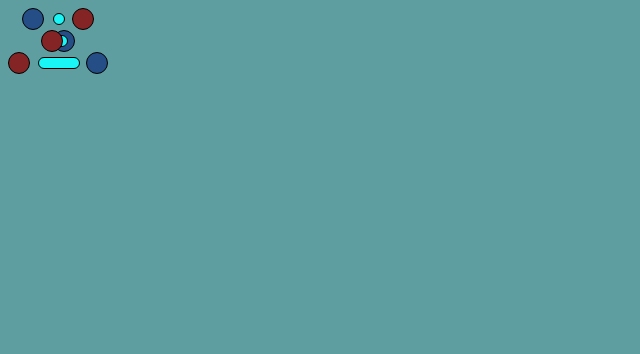
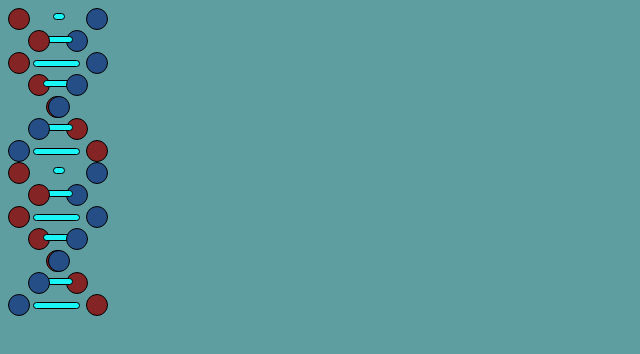
Before and after one commit to laszloadam/JS-tutorial, a plain HTML site: page verticalTimeLineDNA/index.html in a window 1280 px wide. Shown: the whole page, without its empty margins (0-640 px from the left). Drawn offline with Linux system fonts and the light colour scheme.

Commit message:
update ready dna + animation

```diff
--- a/verticalTimeLineDNA/index.html
+++ b/verticalTimeLineDNA/index.html
@@ -23,6 +23,61 @@
         <div class="dnaLine"></div>
         <div class="ball2"></div>
     </div>
+    <div class="dnaBody dna4">
+        <div class="ball1"></div>
+        <div class="dnaLine"></div>
+        <div class="ball2"></div>
+    </div>
+    <div class="dnaBody dna5">
+        <div class="ball1"></div>
+        <div class="dnaLine"></div>
+        <div class="ball2"></div>
+    </div>
+    <div class="dnaBody dna6">
+        <div class="ball1"></div>
+        <div class="dnaLine"></div>
+        <div class="ball2"></div>
+    </div>
+    <div class="dnaBody dna7">
+        <div class="ball1"></div>
+        <div class="dnaLine"></div>
+        <div class="ball2"></div>
+    </div>
+    <div class="dnaBody dna1">
+        <div class="ball1"></div>
+        <div class="dnaLine"></div>
+        <div class="ball2"></div>
+    </div>
+    <div class="dnaBody dna2">
+        <div class="ball1"></div>
+        <div class="dnaLine"></div>
+        <div class="ball2"></div>
+    </div>
+    <div class="dnaBody dna3">
+        <div class="ball1"></div>
+        <div class="dnaLine"></div>
+        <div class="ball2"></div>
+    </div>
+    <div class="dnaBody dna4">
+        <div class="ball1"></div>
+        <div class="dnaLine"></div>
+        <div class="ball2"></div>
+    </div>
+    <div class="dnaBody dna5">
+        <div class="ball1"></div>
+        <div class="dnaLine"></div>
+        <div class="ball2"></div>
+    </div>
+    <div class="dnaBody dna6">
+        <div class="ball1"></div>
+        <div class="dnaLine"></div>
+        <div class="ball2"></div>
+    </div>
+    <div class="dnaBody dna7">
+        <div class="ball1"></div>
+        <div class="dnaLine"></div>
+        <div class="ball2"></div>
+    </div>
     <script src="script.js"></script>
 </body>
 </html>
--- a/verticalTimeLineDNA/style.css
+++ b/verticalTimeLineDNA/style.css
@@ -12,34 +12,44 @@ body {
     border: 1px solid #000000;
     border-radius: 20px;
     transition: all 1s;
+    position: absolute;
+    animation-duration: 4s;
+    animation-iteration-count: infinite;
+    animation-timing-function: linear;
 }
 .ball1 {
-    position: absolute;
     left: 0;
     background-color: rgb(133, 36, 36);
     animation-name: moves1;
-    animation-duration: 4s;
-    animation-iteration-count: infinite;
 }
 .ball2 {
-    position: absolute;
     right: 0;
     background-color: rgb(36, 78, 133);
     animation-name: moves2;
-    animation-duration: 4s;
-    animation-iteration-count: infinite;
 }
+
+
+.dna5 .ball1,.dna6 .ball1, .dna7 .ball1 {
+    background-color: rgb(36, 78, 133);
+}
+.dna5 .ball2,.dna6 .ball2,.dna7 .ball2{
+
+    background-color: rgb(133, 36, 36);
+}
+
+
 .dnaLine {
     position: absolute;
-    width: 40px;
-    height: 10px;
+    width: 45px;
+    height: 5px;
     background-color: rgb(26, 245, 245);
     border: 1px solid #000000;
     border-radius: 20px;
-    margin: 5px 30px;
+    margin: 7.5px 25px;
     animation-name: moveLine1;
     animation-duration: 2s;
     animation-iteration-count: infinite;
+    animation-timing-function: linear;
 }
 
 @keyframes moves1 {
@@ -49,9 +59,9 @@ body {
     100% {left:0px;z-index:-1}
 }
 @keyframes moveLine1 {
-    0% {width:40px}
+    0% {width:45px}
     50% {width:10px; margin:5px 45px}
-    100% {width:40px}
+    100% {width:45px}
 }
 @keyframes moves2 {
     0% {right:0px;z-index:-1}
@@ -59,15 +69,30 @@ body {
     50% {right:80px;z-index:1}
     100% {right:0px;z-index:1}
 }
-.dna2 .ball1, .dna2 .ball2 {
+
+
+.dna2 .dnaLine, .dna6 .dnaLine{
     animation-delay: .5s;
 }
-.dna2 .dnaLine{
+.dna3 .dnaLine, .dna7 .dnaLine{
+    animation-delay: 1s;
+}
+.dna4 .dnaLine{
+    animation-delay: 1.5s;
+}
+.dna2 .ball1, .dna2 .ball2, .dna6 .ball1,.dna6 .ball2 {
     animation-delay: .5s;
 }
-.dna3 .dnaLine{
+.dna3 .ball1, .dna3 .ball2, .dna7 .ball1, .dna7 .ball2 {
     animation-delay: 1s;
 }
-.dna3 .ball1, .dna3 .ball2 {
-    animation-delay: 1s;
+.dna4 .ball1, .dna4 .ball2 {
+    animation-delay: 1.5s;
 }
+
+
+
+/* első sor stop!! */
+.dna1 .ball1, .dna1 .ball2 {
+    animation-name: stop;
+}
```
